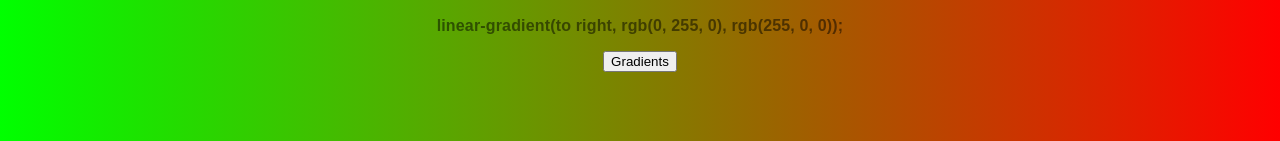
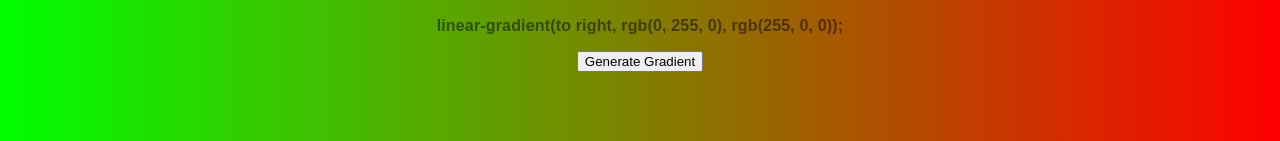
Before and after one commit to Ash2908/background-generator, a plain HTML site: page index.html in a window 1280 px wide. Shown: the part 282-423 px from the top of the page. Drawn offline with Linux system fonts and the light colour scheme.

Commit message:
changing button text

```diff
--- a/index.html
+++ b/index.html
@@ -10,7 +10,7 @@
 <input class="color2" type="color" name="color2" value="#ff0000">
 <h2>Current CSS Background</h2>
 <h3><h3>
-<button type="button" id="button">Gradients</button>
+<button type="button" id="button">Generate Gradient</button>
 <script type="text/javascript" src="scrip.js"></script>
 </body>
 </html>
```
